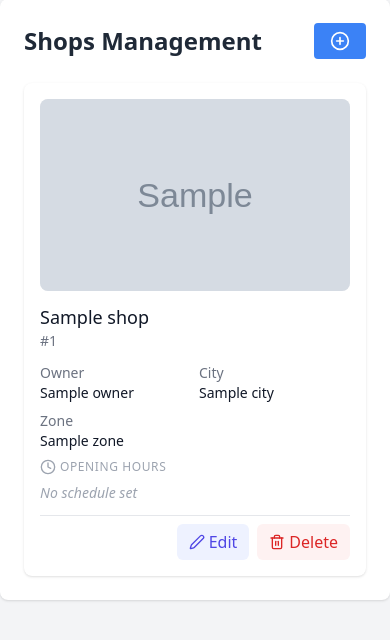
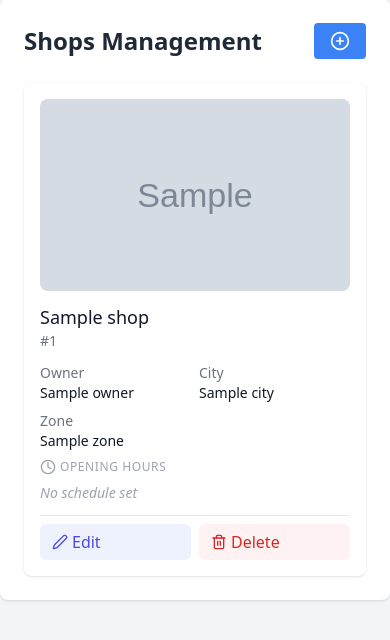
Before and after one commit to unifica-paraguay/mayoristas-paraguay-backend, a Python web app: template app/templates/shops.html in a window 390 px wide. Shown: the part 89-729 px from the top of the page. Run offline with Jinja, Linux system fonts and the light colour scheme; the template is opened without the code that fills it: most values are stand-ins (such as "Sample title", 1, 10 or a date in 2020); grey boxes marked "Sample" are stand-in pictures; some libraries are stand-ins or nearby versions.

Commit message:
fix(ui): prevent horizontal scrolling in shops table - Added max-width constraints, text truncation with tooltips, vertical action buttons, proper text wrapping, and improved mobile layout

```diff
--- a/app/templates/shops.html
+++ b/app/templates/shops.html
@@ -33,17 +33,21 @@
                     {% for shop in shops %}
                     <tr>
                         <td class="px-6 py-4 whitespace-nowrap text-sm text-gray-500 dark:text-gray-400">{{ shop.id }}</td>
-                        <td class="px-6 py-4 whitespace-nowrap text-sm font-medium text-gray-900 dark:text-white">{{ shop.name }}</td>
-                        <td class="px-6 py-4 whitespace-nowrap text-sm text-gray-500 dark:text-gray-400">{{ shop.owner }}</td>
-                        <td class="px-6 py-4 whitespace-nowrap text-sm text-gray-500 dark:text-gray-400">{{ shop.city }}</td>
-                        <td class="px-6 py-4 whitespace-nowrap text-sm text-gray-500 dark:text-gray-400">
+                        <td class="px-6 py-4 text-sm font-medium text-gray-900 dark:text-white max-w-[200px]">
+                            <div class="truncate" title="{{ shop.name }}">{{ shop.name }}</div>
+                        </td>
+                        <td class="px-6 py-4 text-sm text-gray-500 dark:text-gray-400 max-w-[150px]">
+                            <div class="truncate" title="{{ shop.owner }}">{{ shop.owner }}</div>
+                        </td>
+                        <td class="px-6 py-4 text-sm text-gray-500 dark:text-gray-400">{{ shop.city }}</td>
+                        <td class="px-6 py-4 text-sm text-gray-500 dark:text-gray-400">
                             {% for zone in zones %}
                                 {% if zone.id == shop.zone_id %}
                                     {{ zone.name }}
                                 {% endif %}
                             {% endfor %}
                         </td>
-                        <td class="px-6 py-4 text-sm text-gray-500 dark:text-gray-400">
+                        <td class="px-6 py-4 text-sm text-gray-500 dark:text-gray-400 max-w-[250px]">
                             <div class="flex flex-wrap gap-1">
                                 {% for category in categories %}
                                     {% if category.id in shop.categories %}
@@ -58,15 +62,15 @@
                                                         {% set kebab_case.value = kebab_case.value + char.lower() %}
                                                     {% endif %}
                                                 {% endfor %}
-                                                <i data-lucide="{{ kebab_case.value }}" class="w-5 h-5 text-gray-600 dark:text-gray-400"></i>
+                                                <i data-lucide="{{ kebab_case.value }}" class="w-4 h-4 text-gray-600 dark:text-gray-400"></i>
                                             {% endif %}
-                                            {{ category.name }}
+                                            <span class="truncate max-w-[150px]" title="{{ category.name }}">{{ category.name }}</span>
                                         </span>
                                     {% endif %}
                                 {% endfor %}
                             </div>
                         </td>
-                        <td class="px-6 py-4 text-sm text-gray-500 dark:text-gray-400">
+                        <td class="px-6 py-4 text-sm text-gray-500 dark:text-gray-400 min-w-[200px] max-w-[250px]">
                             {% if shop.working_hours %}
                                 <div class="flex flex-col gap-1">
                                     {% set ns = namespace(hours_map={}) %}
@@ -107,23 +111,29 @@
                                 <span class="text-gray-400 dark:text-gray-500 italic">No schedule set</span>
                             {% endif %}
                         </td>
-                        <td class="px-6 py-4 whitespace-nowrap text-sm font-medium">
-                            <div class="flex items-center space-x-3">
+                        <td class="px-6 py-4 text-sm font-medium">
+                            <div class="flex flex-col space-y-2">
                                 <button onclick="openShopImage('{{ shop.img }}')"
-                                        class="text-yellow-600 dark:text-yellow-500 hover:text-yellow-900 dark:hover:text-yellow-400 inline-flex items-center gap-1 bg-yellow-50 dark:bg-yellow-900/20 hover:bg-yellow-100 dark:hover:bg-yellow-900/30 px-3 py-1.5 rounded-md transition-colors">
+                                        class="text-yellow-600 dark:text-yellow-500 hover:text-yellow-900 dark:hover:text-yellow-400 inline-flex items-center justify-between w-full gap-1 bg-yellow-50 dark:bg-yellow-900/20 hover:bg-yellow-100 dark:hover:bg-yellow-900/30 px-3 py-1.5 rounded-md transition-colors">
+                                    <span class="flex items-center gap-1">
                                         <i data-lucide="image" class="w-4 h-4"></i>
                                         View Image
+                                    </span>
                                 </button>
                                 <button data-shop='{{ shop.model_dump() | tojson | safe }}'
                                         onclick="editShop(this.dataset.shop)"
-                                        class="text-indigo-600 dark:text-indigo-500 hover:text-indigo-900 dark:hover:text-indigo-400 inline-flex items-center gap-1 bg-indigo-50 dark:bg-indigo-900/20 hover:bg-indigo-100 dark:hover:bg-indigo-900/30 px-3 py-1.5 rounded-md transition-colors">
+                                        class="text-indigo-600 dark:text-indigo-500 hover:text-indigo-900 dark:hover:text-indigo-400 inline-flex items-center justify-between w-full gap-1 bg-indigo-50 dark:bg-indigo-900/20 hover:bg-indigo-100 dark:hover:bg-indigo-900/30 px-3 py-1.5 rounded-md transition-colors">
+                                    <span class="flex items-center gap-1">
                                         <i data-lucide="edit-2" class="w-4 h-4"></i>
                                         Edit
+                                    </span>
                                 </button>
                                 <button onclick="deleteShop('{{ shop.id }}')"
-                                        class="text-red-600 dark:text-red-500 hover:text-red-900 dark:hover:text-red-400 inline-flex items-center gap-1 bg-red-50 dark:bg-red-900/20 hover:bg-red-100 dark:hover:bg-red-900/30 px-3 py-1.5 rounded-md transition-colors">
+                                        class="text-red-600 dark:text-red-500 hover:text-red-900 dark:hover:text-red-400 inline-flex items-center justify-between w-full gap-1 bg-red-50 dark:bg-red-900/20 hover:bg-red-100 dark:hover:bg-red-900/30 px-3 py-1.5 rounded-md transition-colors">
+                                    <span class="flex items-center gap-1">
                                         <i data-lucide="trash-2" class="w-4 h-4"></i>
                                         Delete
+                                    </span>
                                 </button>
                             </div>
                         </td>
@@ -217,14 +227,18 @@
             <div class="flex items-center justify-end space-x-2 pt-2 border-t dark:border-gray-700">
                 <button data-shop='{{ shop.model_dump() | tojson | safe }}'
                         onclick="editShop(this.dataset.shop)"
-                        class="text-indigo-600 dark:text-indigo-500 hover:text-indigo-900 dark:hover:text-indigo-400 inline-flex items-center gap-1 bg-indigo-50 dark:bg-indigo-900/20 hover:bg-indigo-100 dark:hover:bg-indigo-900/30 px-3 py-1.5 rounded-md transition-colors">
+                        class="text-indigo-600 dark:text-indigo-500 hover:text-indigo-900 dark:hover:text-indigo-400 inline-flex items-center justify-between w-full gap-1 bg-indigo-50 dark:bg-indigo-900/20 hover:bg-indigo-100 dark:hover:bg-indigo-900/30 px-3 py-1.5 rounded-md transition-colors">
+                    <span class="flex items-center gap-1">
                         <i data-lucide="edit-2" class="w-4 h-4"></i>
                         Edit
+                    </span>
                 </button>
                 <button onclick="deleteShop('{{ shop.id }}')"
-                        class="text-red-600 dark:text-red-500 hover:text-red-900 dark:hover:text-red-400 inline-flex items-center gap-1 bg-red-50 dark:bg-red-900/20 hover:bg-red-100 dark:hover:bg-red-900/30 px-3 py-1.5 rounded-md transition-colors">
+                        class="text-red-600 dark:text-red-500 hover:text-red-900 dark:hover:text-red-400 inline-flex items-center justify-between w-full gap-1 bg-red-50 dark:bg-red-900/20 hover:bg-red-100 dark:hover:bg-red-900/30 px-3 py-1.5 rounded-md transition-colors">
+                    <span class="flex items-center gap-1">
                         <i data-lucide="trash-2" class="w-4 h-4"></i>
                         Delete
+                    </span>
                 </button>
             </div>
         </div>
```
Lines whose indentation alone changed are shown as unchanged.
